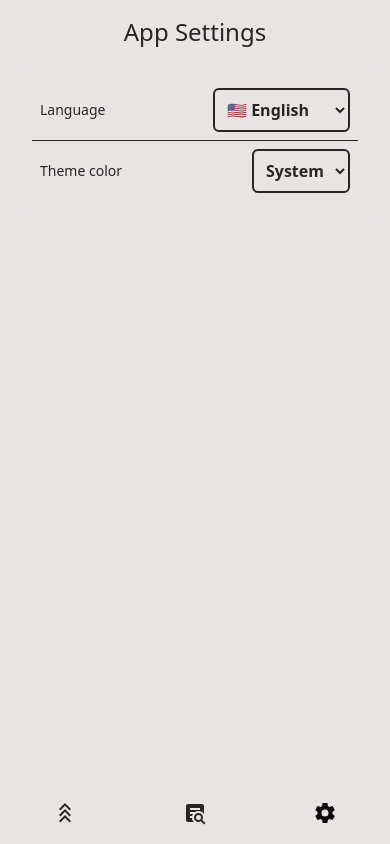
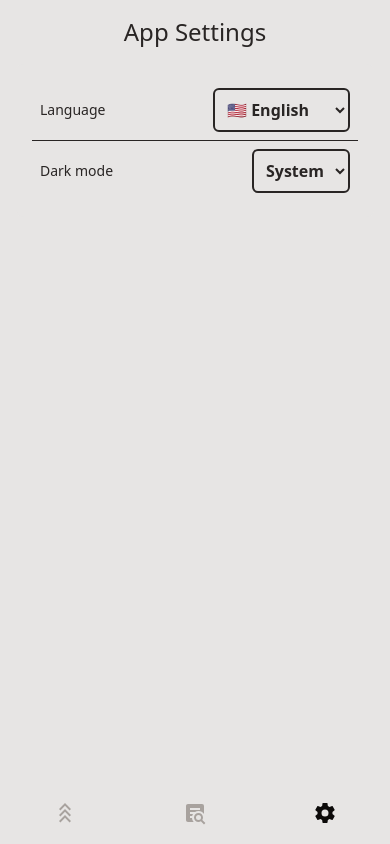
Before and after one commit to s1ghn/go-pvp-tools, a SvelteKit app: page /settings in a window 390 px wide. Built offline with nearby package versions, Linux system fonts and the light colour scheme.

Commit message:
fixing iOS dynamic screen size issues and other mobile optimizations

```diff
--- a/src/routes/(tabbed)/+layout.svelte
+++ b/src/routes/(tabbed)/+layout.svelte
@@ -3,5 +3,7 @@
 </script>
 
 <AppTab>
-	<slot />
+	<div class="px-4 pt-4">
+		<slot />
+	</div>
 </AppTab>
--- a/src/routes/(tabbed)/settings/+page.svelte
+++ b/src/routes/(tabbed)/settings/+page.svelte
@@ -41,7 +41,7 @@
             </SettingsItem>
 
             <SettingsItem>
-                <div slot="label">Theme color</div>
+                <div slot="label">Dark mode</div>
 
                 <Select
                     options={[
--- a/src/routes/+layout.svelte
+++ b/src/routes/+layout.svelte
@@ -2,6 +2,6 @@
     import "./styles.css";
 </script>
 
-<div class="app min-h-lvh min-w-lvw lg:p-4">
+<div class="app h-full w-lvw lg:p-4">
     <slot />
 </div>
--- a/src/routes/+page.svelte
+++ b/src/routes/+page.svelte
@@ -42,12 +42,12 @@
 </script>
 
 <AppTab>
-	<div slot="header" class="mb-4">
+	<div slot="header" class="p-4">
 		<!-- Search -->
 		<Textfield placeholder="Search Pokemon..." on:input={searchHandler} />
 	</div>
 
-	<div class="max-w-screen-2xl">
+	<div class="max-w-screen-2xl px-4">
 		<div
 			class="grid auto-rows-max md:grid-cols-2 lg:grid-cols-3 xl:grid-cols-4 gap-4"
 			bind:this={gridElement}
--- a/src/routes/AppTab.svelte
+++ b/src/routes/AppTab.svelte
@@ -47,8 +47,9 @@
         {@const route = getRoute(tab)}
         <a
             href="{base}/{route.path}"
-            class="block w-full text-center {isActive &&
-                'text-stone-950 dark:text-stone-50'}"
+            class="block w-full text-center {isActive
+                ? 'text-stone-950 dark:text-stone-50'
+                : 'text-stone-400 dark:text-stone-500'}"
         >
             <Icon icon={route.icon}></Icon>
 
@@ -60,11 +61,11 @@
 
     <div
         slot="content"
-        class="px-4 pt-4 overflow-auto h-[calc(100vh-4rem)] lg:h-[calc(100vh-6rem)]"
+        class="flex flex-col h-[calc(100svh-4rem)] lg:h-[calc(100svh-6rem)]"
     >
         <slot name="header" />
 
-        <div class="">
+        <div class="overflow-auto">
             <slot />
         </div>
     </div>
--- a/src/routes/styles.css
+++ b/src/routes/styles.css
@@ -2,6 +2,10 @@
 @tailwind components;
 @tailwind utilities;
 
+html {
+  @apply w-full h-full
+}
+
 body {
-  @apply bg-stone-100 dark:bg-stone-900 text-stone-800 dark:text-stone-200;
+  @apply overflow-hidden w-full h-full bg-stone-100 dark:bg-stone-900 text-stone-800 dark:text-stone-200;
 }
```
